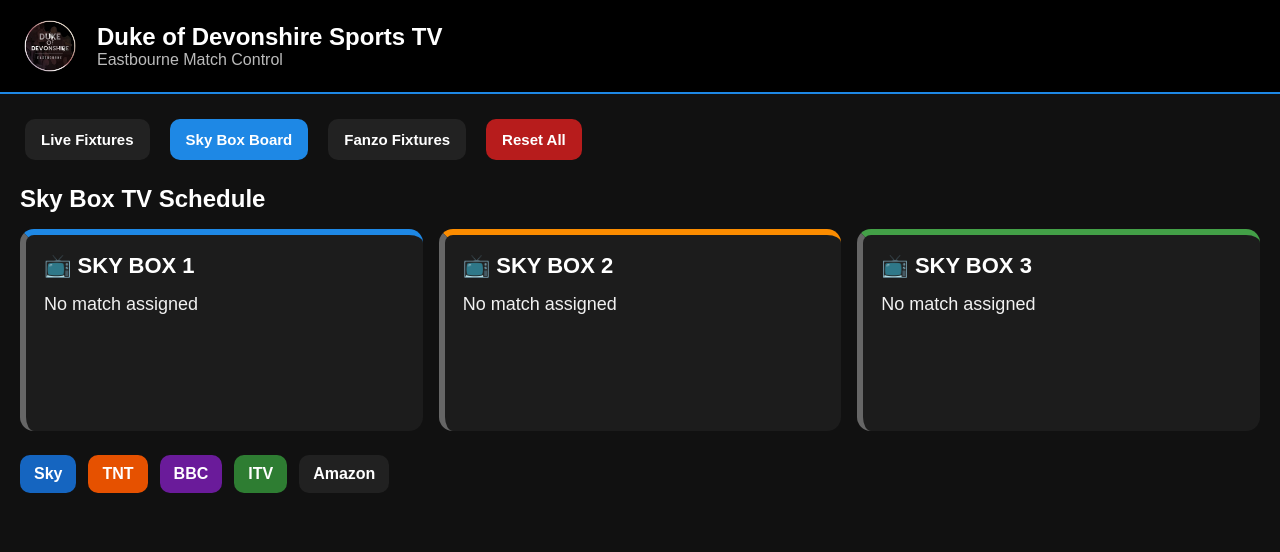
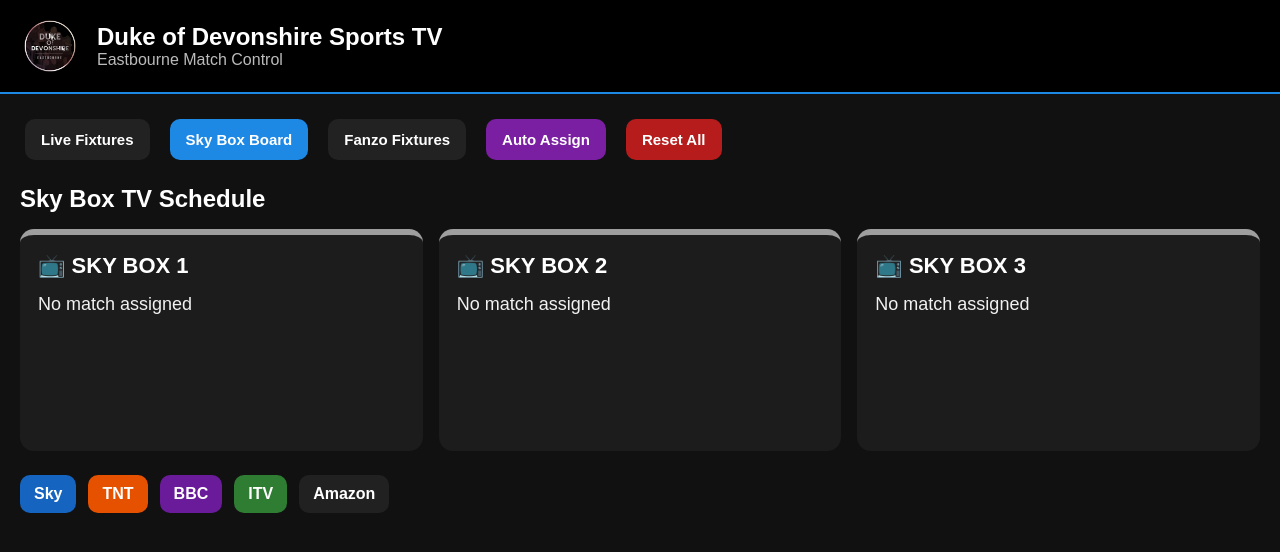
Before and after one commit to craigyb2323cb-art/dukeMatchdayapp, a React (Vite) app: page / in a window 1280 px wide. Both pictures are taken after a click on the button "Sky Box Board". Shown: the top 552 px of the page. Built offline with nearby package versions, Linux system fonts and the light colour scheme.

Commit message:
Update App.jsx

```diff
--- a/src/App.jsx
+++ b/src/App.jsx
@@ -1,5 +1,13 @@
 import React, { useState } from "react";
 import logo from "./assets/IMG_20260306_141840.jpg";
+
+const defaultMatches = [
+  "Premier League 17:30 - Sky Sports Main Event (Ch401)",
+  "Champions League 20:00 - TNT Sports 1 (Ch410)",
+  "FA Cup 19:45 - BBC One (Ch101)",
+  "Six Nations 16:45 - ITV 1 (Ch103)",
+  "Boxing 22:00 - Amazon Prime"
+];
 
 export default function App() {
   const [page, setPage] = useState("fixtures");
@@ -10,13 +18,7 @@
     box3: "No match assigned"
   });
 
-  const [matches, setMatches] = useState([
-    "Premier League 17:30 - Sky Sports Main Event (Ch401)",
-    "Champions League 20:00 - TNT Sports 1 (Ch410)",
-    "FA Cup 19:45 - BBC One (Ch101)",
-    "Six Nations 16:45 - ITV 1 (Ch103)",
-    "Boxing 22:00 - Amazon Prime"
-  ]);
+  const [matches, setMatches] = useState(defaultMatches);
 
   function assign(box, match) {
     setBoxes((prev) => ({
@@ -34,67 +36,89 @@
       box3: "No match assigned"
     });
 
-    setMatches([
-      "Premier League 17:30 - Sky Sports Main Event (Ch401)",
-      "Champions League 20:00 - TNT Sports 1 (Ch410)",
-      "FA Cup 19:45 - BBC One (Ch101)",
-      "Six Nations 16:45 - ITV 1 (Ch103)",
-      "Boxing 22:00 - Amazon Prime"
-    ]);
+    setMatches(defaultMatches);
   }
 
   function openFanzoFixtures() {
     window.open("https://business.fanzo.com/fixtures", "_blank");
   }
 
-  function getChannelStyle(text) {
+  function getChannelInfo(text) {
     const item = text.toLowerCase();
 
     if (item.includes("sky")) {
-      return {
-        background: "#1565c0",
-        borderLeft: "6px solid #42a5f5",
-        color: "white"
-      };
+      return { label: "SKY", bg: "#1565c0", border: "#42a5f5" };
+    }
+    if (item.includes("tnt")) {
+      return { label: "TNT", bg: "#e65100", border: "#ffb74d" };
+    }
+    if (item.includes("bbc")) {
+      return { label: "BBC", bg: "#6a1b9a", border: "#ba68c8" };
+    }
+    if (item.includes("itv")) {
+      return { label: "ITV", bg: "#2e7d32", border: "#81c784" };
+    }
+    if (item.includes("amazon")) {
+      return { label: "AMAZON", bg: "#212121", border: "#fbc02d" };
     }
 
-    if (item.includes("tnt")) {
-      return {
-        background: "#e65100",
-        borderLeft: "6px solid #ffb74d",
-        color: "white"
-      };
+    return { label: "OTHER", bg: "#424242", border: "#9e9e9e" };
   }
 
-    if (item.includes("bbc")) {
-      return {
-        background: "#6a1b9a",
-        borderLeft: "6px solid #ba68c8",
-        color: "white"
-      };
+  function getPopularityScore(match) {
+    const m = match.toLowerCase();
+    let score = 0;
+
+    if (m.includes("premier league")) score += 100;
+    if (m.includes("champions league")) score += 90;
+    if (m.includes("fa cup")) score += 75;
+    if (m.includes("boxing")) score += 70;
+    if (m.includes("six nations")) score += 65;
+
+    if (m.includes("sky sports main event")) score += 20;
+    if (m.includes("tnt")) score += 15;
+    if (m.includes("bbc")) score += 10;
+    if (m.includes("itv")) score += 8;
+    if (m.includes("amazon")) score += 6;
+
+    return score;
   }
 
-    if (item.includes("itv")) {
-      return {
-        background: "#2e7d32",
-        borderLeft: "6px solid #81c784",
-        color: "white"
+  function autoAssign() {
+    const pool = [...matches].sort(
+      (a, b) => getPopularityScore(b) - getPopularityScore(a)
+    );
+
+    const nextBoxes = {
+      box1: pool[0] || "No match assigned",
+      box2: pool[1] || "No match assigned",
+      box3: pool[2] || "No match assigned"
     };
+
+    setBoxes(nextBoxes);
+    setMatches(pool.slice(3));
   }
 
-    if (item.includes("amazon")) {
-      return {
-        background: "#212121",
-        borderLeft: "6px solid #fbc02d",
-        color: "white"
-      };
-    }
+  function ChannelBadge({ text }) {
+    const channel = getChannelInfo(text);
 
-    return {
-      background: "#1c1c1c",
-      borderLeft: "6px solid #666",
-      color: "white"
-    };
+    return (
+      <span
+        style={{
+          display: "inline-block",
+          background: channel.bg,
+          color: "white",
+          padding: "6px 10px",
+          borderRadius: "999px",
+          fontSize: "12px",
+          fontWeight: "bold",
+          letterSpacing: "0.5px",
+          marginTop: "10px"
+        }}
+      >
+        {channel.label}
+      </span>
+    );
   }
 
   return (
@@ -141,6 +165,10 @@
             Fanzo Fixtures
           </button>
 
+          <button onClick={autoAssign} style={autoAssignButton}>
+            Auto Assign
+          </button>
+
           <button onClick={resetAssignments} style={resetButton}>
             Reset All
           </button>
@@ -169,19 +197,26 @@
 
             <h3 style={{ marginBottom: "16px" }}>Assign Match To Sky Box</h3>
 
-            {matches.map((match, i) => (
+            {matches.map((match, i) => {
+              const channel = getChannelInfo(match);
+
+              return (
                 <div
                   key={i}
                   style={{
-                  ...getChannelStyle(match),
                     marginBottom: "16px",
                     padding: "16px",
-                  borderRadius: "12px"
+                    background: "#1c1c1c",
+                    borderRadius: "12px",
+                    borderLeft: `6px solid ${channel.border}`,
+                    borderTop: `1px solid ${channel.border}`,
+                    borderRight: "1px solid #2f2f2f",
+                    borderBottom: "1px solid #2f2f2f"
                   }}
                 >
                   <div
                     style={{
-                    marginBottom: "14px",
+                      marginBottom: "8px",
                       fontSize: "18px",
                       fontWeight: "bold",
                       lineHeight: "1.4"
@@ -190,11 +225,14 @@
                     {match}
                   </div>
 
+                  <ChannelBadge text={match} />
+
                   <div
                     style={{
                       display: "flex",
                       gap: "12px",
-                    flexWrap: "wrap"
+                      flexWrap: "wrap",
+                      marginTop: "14px"
                     }}
                   >
                     <button style={box1Button} onClick={() => assign("box1", match)}>
@@ -210,7 +248,8 @@
                     </button>
                   </div>
                 </div>
-            ))}
+              );
+            })}
 
             {matches.length === 0 && (
               <div
@@ -234,20 +273,33 @@
             <h2 style={{ marginBottom: "16px" }}>Sky Box TV Schedule</h2>
 
             <div style={boardGrid}>
-              <div style={{ ...boardCard("#1e88e5"), ...getChannelStyle(boxes.box1) }}>
-                <div style={boardTitle}>📺 SKY BOX 1</div>
-                <div style={boardText}>{boxes.box1}</div>
+              {[["box1", "📺 SKY BOX 1"], ["box2", "📺 SKY BOX 2"], ["box3", "📺 SKY BOX 3"]].map(
+                ([key, title]) => {
+                  const channel = getChannelInfo(boxes[key]);
+
+                  return (
+                    <div
+                      key={key}
+                      style={{
+                        background: "#1c1c1c",
+                        borderRadius: "14px",
+                        padding: "18px",
+                        borderTop: `6px solid ${channel.border}`,
+                        minHeight: "180px"
+                      }}
+                    >
+                      <div style={boardTitle}>{title}</div>
+                      <div style={boardText}>{boxes[key]}</div>
+
+                      {boxes[key] !== "No match assigned" && (
+                        <div style={{ marginTop: "12px" }}>
+                          <ChannelBadge text={boxes[key]} />
                         </div>
-
-              <div style={{ ...boardCard("#fb8c00"), ...getChannelStyle(boxes.box2) }}>
-                <div style={boardTitle}>📺 SKY BOX 2</div>
-                <div style={boardText}>{boxes.box2}</div>
+                      )}
                     </div>
-
-              <div style={{ ...boardCard("#43a047"), ...getChannelStyle(boxes.box3) }}>
-                <div style={boardTitle}>📺 SKY BOX 3</div>
-                <div style={boardText}>{boxes.box3}</div>
-              </div>
+                  );
+                }
+              )}
             </div>
 
             <div
@@ -316,6 +368,17 @@
   cursor: "pointer"
 };
 
+const autoAssignButton = {
+  background: "#7b1fa2",
+  color: "white",
+  border: "none",
+  padding: "12px 16px",
+  borderRadius: "10px",
+  fontWeight: "bold",
+  fontSize: "15px",
+  cursor: "pointer"
+};
+
 const openButton = {
   background: "#1e88e5",
   color: "white",
@@ -366,13 +429,6 @@
   gap: "16px"
 };
 
-const boardCard = (color) => ({
-  borderRadius: "14px",
-  padding: "18px",
-  borderTop: `6px solid ${color}`,
-  minHeight: "160px"
-});
-
 const boardTitle = {
   fontSize: "22px",
   fontWeight: "bold",
```
Lines whose indentation alone changed are shown as unchanged.
